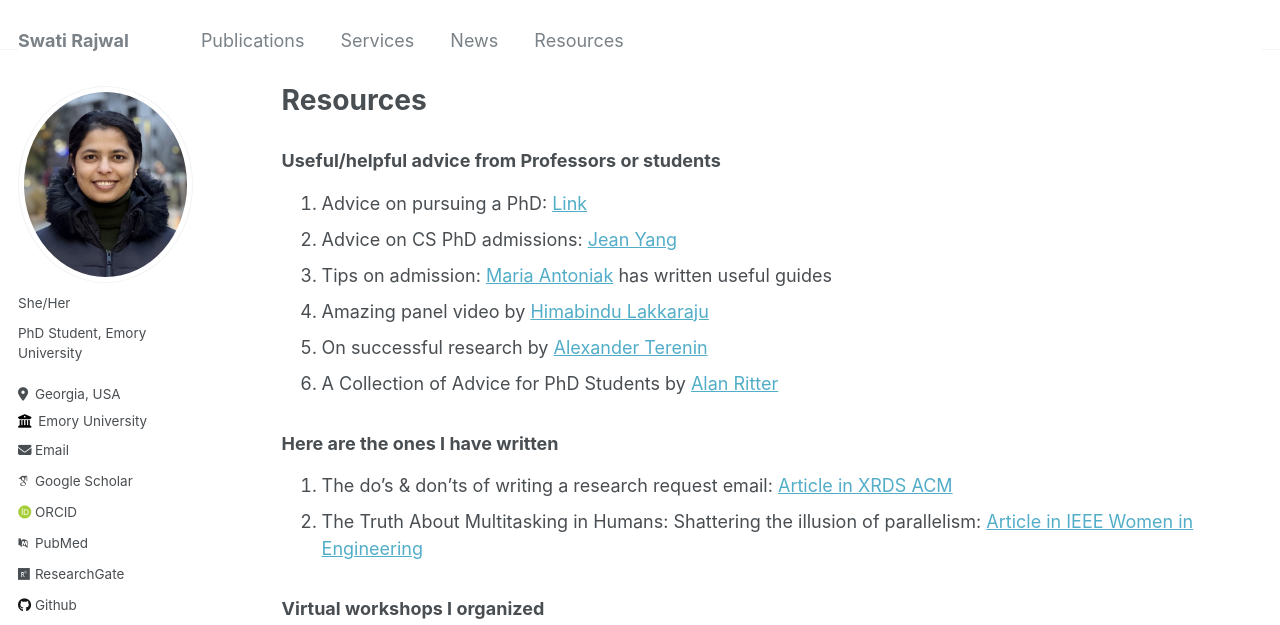
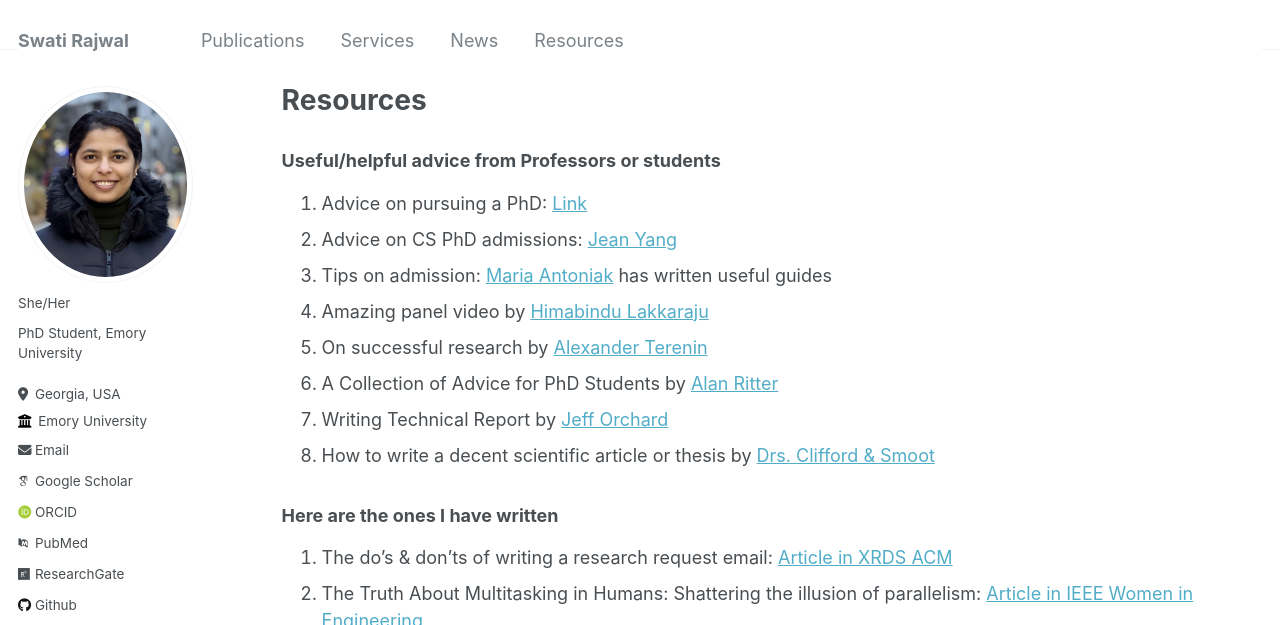
Before and after one commit to swati-rajwal/swati-rajwal.github.io, a Jekyll site: the page built from _pages/resources.md, in a window 1280 px wide and 1395 px high, cut to the strip 0-625 px from the top of the window. Built offline with Jekyll 4.4.1, drawn with Linux system fonts in a browser that asks for light colours; some web fonts are replaced.

Commit message:
Update resources.md

```diff
--- a/_pages/resources.md
+++ b/_pages/resources.md
@@ -13,6 +13,8 @@ author_profile: true
 4. Amazing panel video by <a href="https://www.youtube.com/watch?v=z6TkkdlRWcU" target="_blank">Himabindu Lakkaraju</a>
 5. On successful research by <a href="https://avt.im/blog/on-successful-research/" target="_blank">Alexander Terenin</a>
 6. A Collection of Advice for PhD Students by <a href="https://aritter.github.io/advice.html" target="_blank">Alan Ritter</a>
+7. Writing Technical Report by <a href="https://www.overleaf.com/project/5eb6024025e03f00010f6de2" target="_blank">Jeff Orchard</a>
+8. How to write a decent scientific article or thesis by <a href="https://www.overleaf.com/project/5c6aff6b2329f04735f3e8b7" target="_blank">Drs. Clifford & Smoot</a>
 
 <h3>Here are the ones I have written</h3>
 
```
